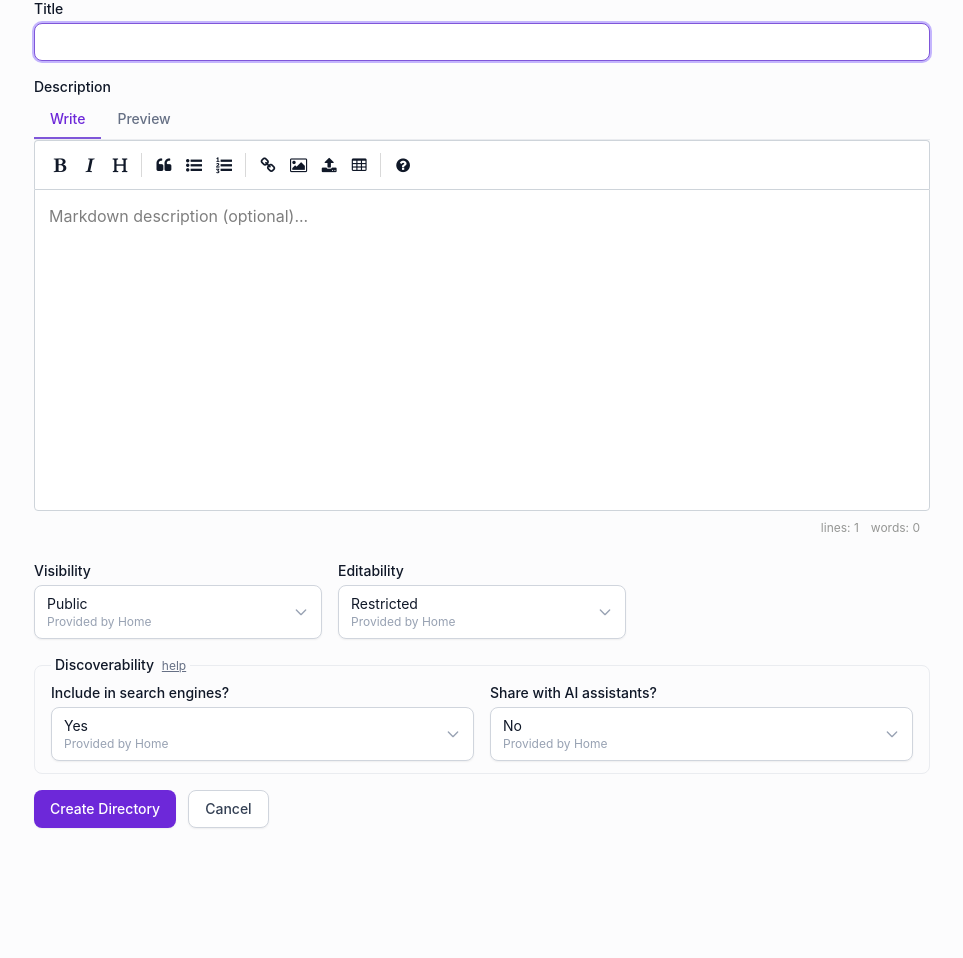
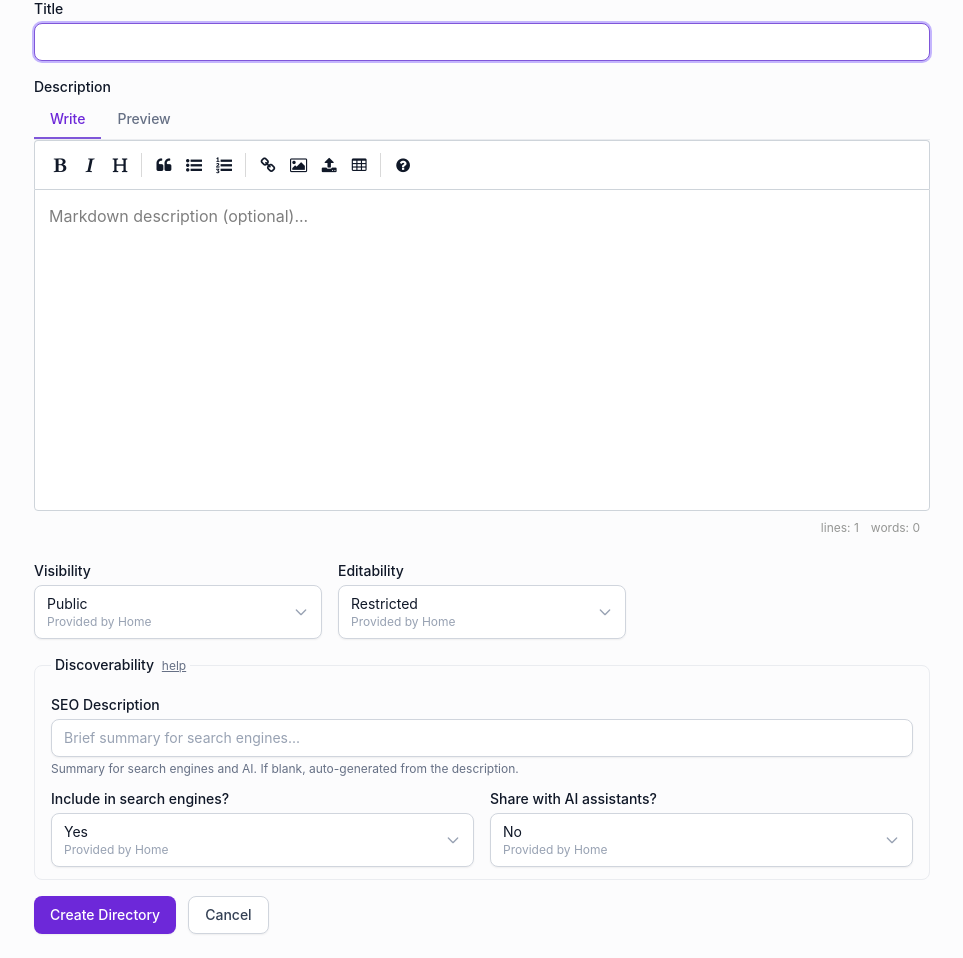
Before and after one commit to freelawproject/wiki, a Django app: page /c/new-dir/ in a window 1280 px wide. Shown: the part 81-1039 px from the top of the page, without its empty margins (142-1105 px from the left). Before the commit the page ends 909 px from the top, so only its background shows below. Run offline with Django 5.2, Linux system fonts and the light colour scheme; the visitor is signed in with stand-in values (Sample User, id 1); data comes from the database, SQL or seed files in the repository; data that the repository does not hold is empty; style sheets or scripts are compiled from the project's sources; some libraries are stand-ins or nearby versions.

Commit message:
Add seo_description field to Directory
Directories now have a dedicated SEO/OG description override, mirroring
Page.seo_description. It is editable on the directory create/edit forms
inside the Discoverability fieldset, which now always renders so the
field is reachable even for content-only editors and the root directory.

Co-Authored-By: Claude Opus 4.8 (1M context) <noreply@anthropic.com>

```diff
--- a/wiki/directories/forms.py
+++ b/wiki/directories/forms.py
@@ -61,6 +61,7 @@ class DirectoryForm(forms.ModelForm):
         fields = [
             "title",
             "description",
+            "seo_description",
             "visibility",
             "editability",
             "in_sitemap",
@@ -79,6 +80,13 @@ class DirectoryForm(forms.ModelForm):
                     "rows": 6,
                     "id": "markdown-editor",
                     "placeholder": "Markdown description...",
+                }
+            ),
+            "seo_description": forms.TextInput(
+                attrs={
+                    "class": "input-text w-full",
+                    "placeholder": "Brief summary for search engines...",
+                    "autocomplete": "off",
                 }
             ),
             "visibility": forms.Select(attrs={"class": "input-text"}),
@@ -182,6 +190,7 @@ class DirectoryCreateForm(forms.ModelForm):
         fields = [
             "title",
             "description",
+            "seo_description",
             "visibility",
             "editability",
             "in_sitemap",
@@ -201,6 +210,13 @@ class DirectoryCreateForm(forms.ModelForm):
                     "rows": 6,
                     "id": "markdown-editor",
                     "placeholder": "Markdown description (optional)...",
+                }
+            ),
+            "seo_description": forms.TextInput(
+                attrs={
+                    "class": "input-text w-full",
+                    "placeholder": "Brief summary for search engines...",
+                    "autocomplete": "off",
                 }
             ),
             "visibility": forms.Select(attrs={"class": "input-text"}),
--- a/wiki/directories/models.py
+++ b/wiki/directories/models.py
@@ -41,6 +41,12 @@ class Directory(models.Model):
     description = models.TextField(
         blank=True,
         help_text="Markdown description shown on directory page.",
+    )
+    seo_description = models.CharField(
+        max_length=300,
+        blank=True,
+        help_text="Short summary for search engines and social cards. "
+        "If blank, auto-generated from the directory description.",
     )
     parent = models.ForeignKey(
         "self",
--- a/wiki/directories/templates/directories/form.html
+++ b/wiki/directories/templates/directories/form.html
@@ -54,13 +54,20 @@
       {% endif %}
     </div>
 
-    {% if form.in_sitemap %}
     <fieldset x-show="showDiscoverability" x-cloak
-              class="rounded-lg border border-gray-200 dark:border-gray-700 px-4 pb-3 pt-2">
+              class="rounded-lg border border-gray-200 dark:border-gray-700 px-4 pb-3 pt-2 space-y-3">
       <legend class="text-sm font-medium px-1">
         Discoverability
         <a href="/c/help/seo-guide" class="text-xs font-normal text-gray-500 dark:text-gray-400 underline ml-1">help</a>
       </legend>
+      <div>
+        <label for="id_seo_description" class="block text-sm font-medium mb-1">SEO Description</label>
+        {{ form.seo_description }}
+        <p class="text-xs text-gray-500 dark:text-gray-400 mt-1">
+          Summary for search engines and AI. If blank, auto-generated from the description.
+        </p>
+      </div>
+      {% if form.in_sitemap %}
       <div class="grid grid-cols-1 sm:grid-cols-2 gap-4">
         <div>
           <label for="id_in_sitemap" class="block text-sm font-medium mb-1">Include in search engines?</label>
@@ -71,8 +78,8 @@
           {% include "includes/_inherit_select.html" with field=form.in_llms_txt field_name="in_llms_txt" meta=inherit_meta.in_llms_txt %}
         </div>
       </div>
+      {% endif %}
     </fieldset>
-    {% endif %}
 
     <div class="flex gap-3">
       <button type="submit" class="btn-primary">
```
Also changed, not shown: wiki/directories/migrations/0012_directory_seo_description.py (added).
